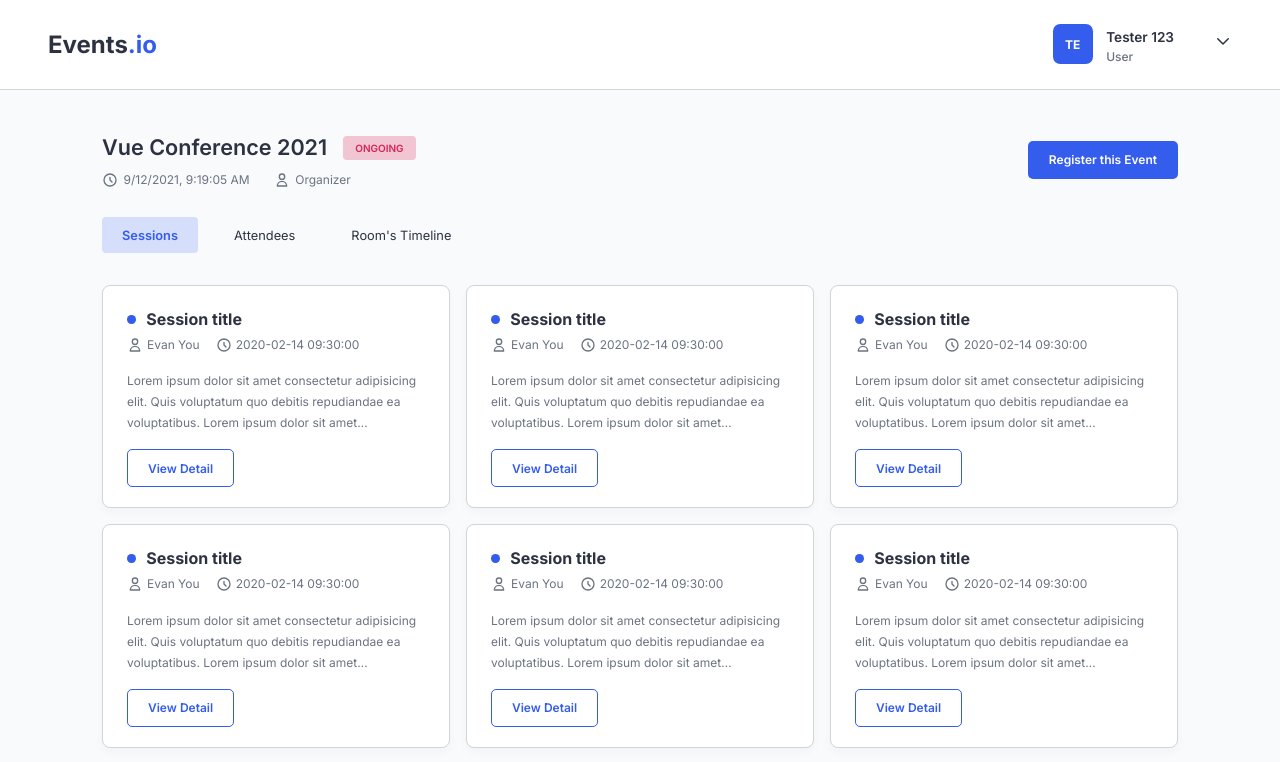
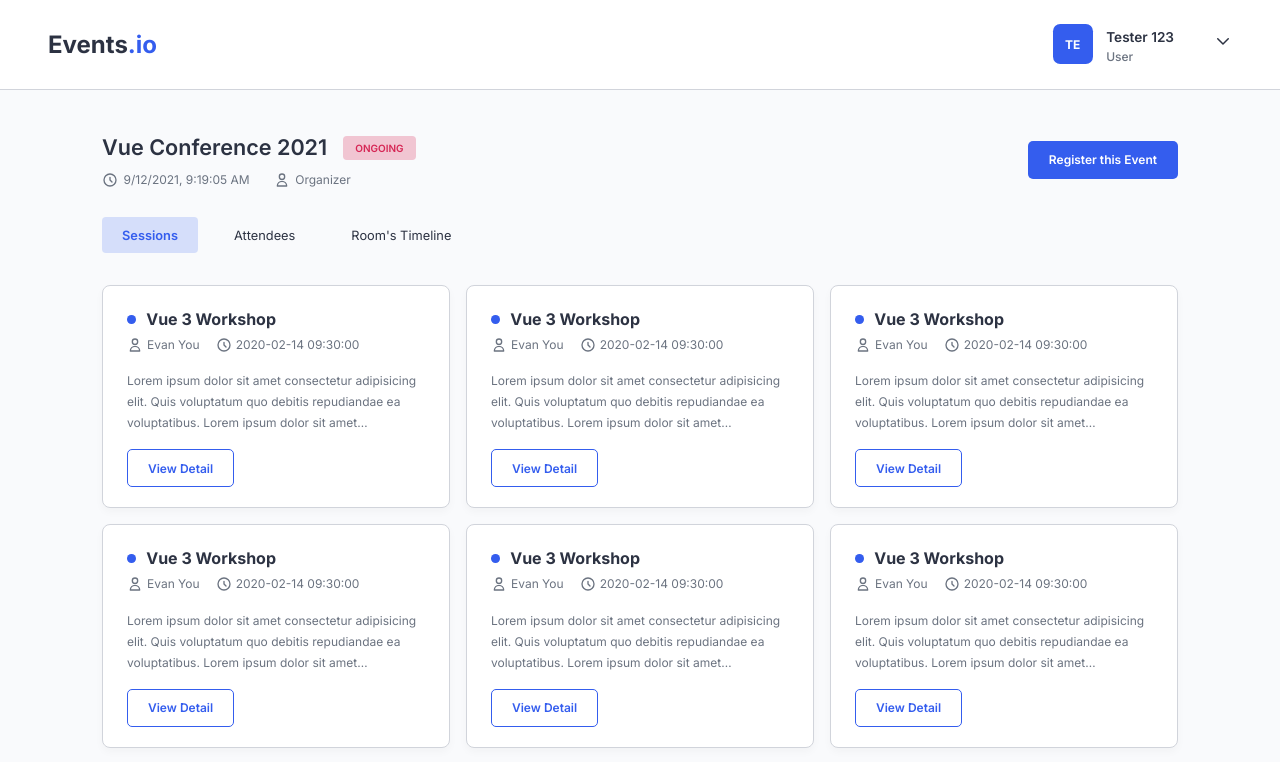
Before and after one commit to Erik3010/events.io, a React (Create React App) app: page /event/1 in a window 1280 px wide. Shown: the top 762 px of the page. Built offline with nearby package versions, Linux system fonts and the light colour scheme.

Commit message:
refactor: removing unused code

```diff
--- a/src/components/Session/SessionCard.js
+++ b/src/components/Session/SessionCard.js
@@ -11,7 +11,7 @@ function SessionCard() {
       <div className={styles["session-card-header"]}>
         <div className={styles["session-card-header-title"]}>
           <div className={styles["session-card-indicator"]}></div>{" "}
-          <h4>Session title</h4>
+          <h4>Vue 3 Workshop</h4>
         </div>
       </div>
       <div className={styles["session-card-content"]}>
--- a/src/pages/EventDetail/EventDetail.js
+++ b/src/pages/EventDetail/EventDetail.js
@@ -6,7 +6,7 @@ import styles from "pages/EventDetail/EventDetail.module.scss";
 
 import cx from "classnames";
 
-import { useState, memo } from "react";
+import { useState } from "react";
 
 import { ReactComponent as Clock } from "assets/icons/clock.svg";
 import { ReactComponent as User } from "assets/icons/user.svg";
```
